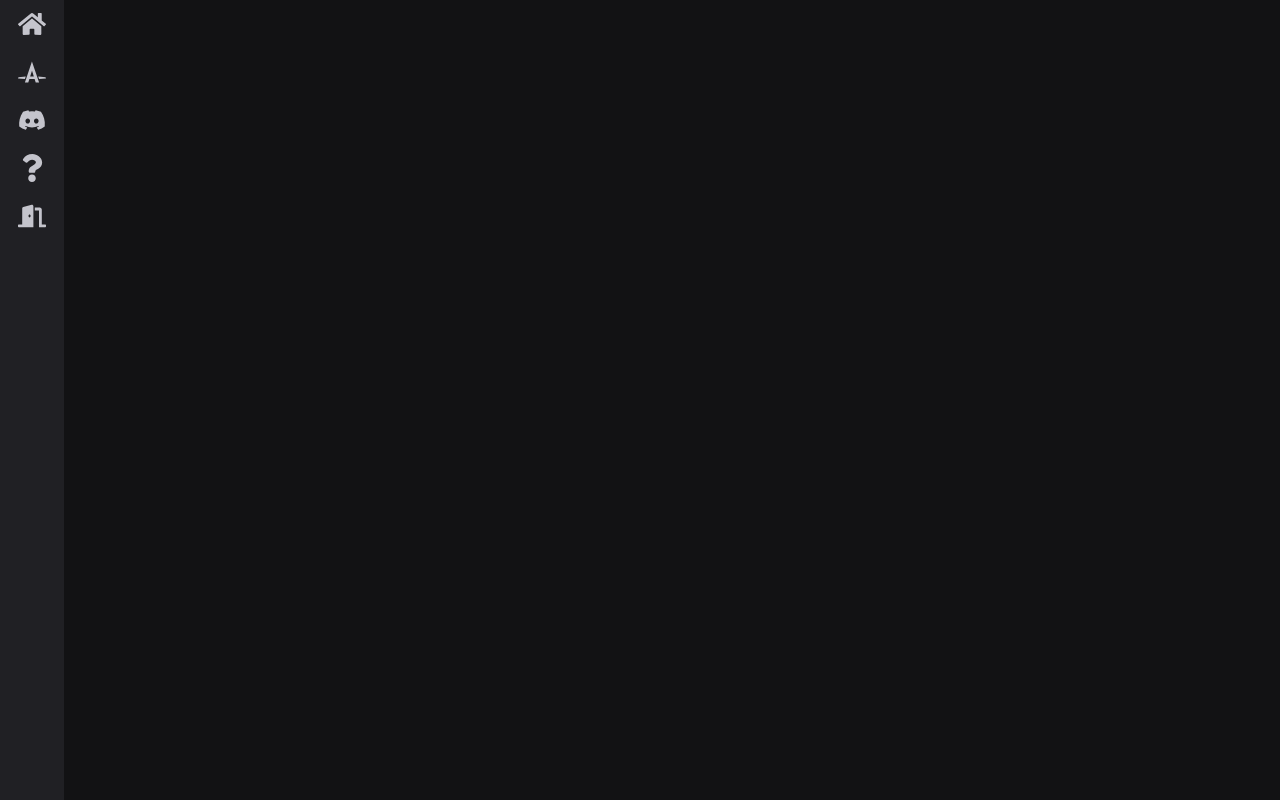
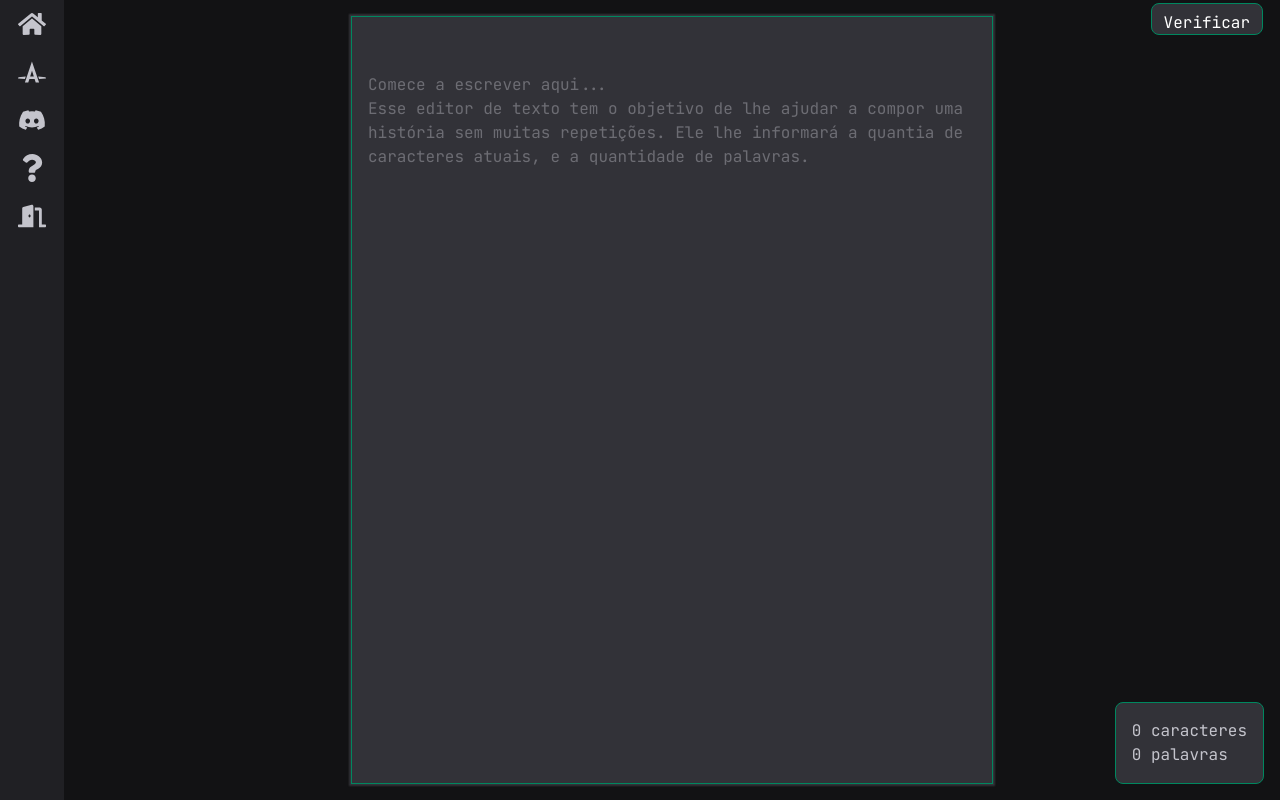
Before and after one commit to sum117/moniqueta-discord, a React (Vite) app: page /writer in a window 1280 px wide. Before the commit this address had no page. Shown: the top 800 px of the page. Built offline with nearby package versions, Linux system fonts and the light colour scheme.

Commit message:
Added text editor

```diff
--- a/src/App.tsx
+++ b/src/App.tsx
@@ -5,6 +5,7 @@ import {Sidebar} from './components/Sidebar/Sidebar';
 import {BlogDetails} from './components/BlogDetails/BlogDetails';
 import {useState} from 'react';
 import {CharForm} from './components/CharForm/CharForm';
+import { Writer } from './pages/Writer/Writer';
 export function App() {
   const [login, setLogin] = useState(false);
   if (!login) handleLogin();
@@ -19,6 +20,7 @@ export function App() {
           <Route path="/tradutor" element={<Tradutor />} />
           <Route path="/discord" element={<Discord />} />
           <Route path="/char-form" element={<CharForm />} />
+          <Route path="/writer" element={<Writer/>}/>
         </Routes>
       </div>
     </Router>
--- a/src/components/Avatar/Avatar.module.css
+++ b/src/components/Avatar/Avatar.module.css
@@ -8,6 +8,10 @@
   border-color: var(--green-500);
   border-style: solid;
   border-radius: 8px;
+  max-height: 30vh;
+  width: 30vw;
+  text-overflow: ellipsis;
+  overflow: hidden;
 }
 .card:hover {
   scale: 1.1;
@@ -52,11 +56,12 @@
 
 @media (max-width: 768px) {
   .card {
-    max-width: 100vw;
-    margin: 0;
+    width: 92vw;
+    margin: 0 1rem;
+    padding: 0;
   }
   .card .avatar {
-    margin-left: 8rem;
+    margin: calc(1px - 3rem) auto auto;
   }
   .card .desc {
     text-align: center;
--- a/src/components/Login/Login.module.css
+++ b/src/components/Login/Login.module.css
@@ -5,6 +5,8 @@
   background-color: var(--gray-800);
   color: var(--gray-100);
   text-align: center;
+  max-width: 30vw;
+  height: 30vh;
 }
 
 .loginWrapper h1 {
@@ -32,5 +34,7 @@
   .loginWrapper {
     margin: 0;
     max-height: 50vh;
+    width: unset;
+    max-width: unset;
   }
 }
--- a/src/global.css
+++ b/src/global.css
@@ -10,7 +10,8 @@
   --green-300: #00b37e;
   --green-500: #00875f;
 
-  --red-500: #f75a68;
+  --red-500: #ff6b6b;
+  --yellow-500: #ffe66d;
 }
 
 :focus {
@@ -25,7 +26,7 @@ a:focus {
   margin: 0;
   padding: 0;
   box-sizing: border-box;
-  overflow-anchor: initial;
+  overflow-anchor: 100vh;
 }
 ::-webkit-scrollbar {
   width: 10px;
--- /dev/null
+++ b/src/pages/Writer/Writer.module.css
@@ -0,0 +1,80 @@
+.container {
+  display: flex;
+  position: relative;
+  padding: 2rem 20rem;
+  margin: 1rem auto;
+  box-shadow: 0 0 0.1rem 0.1rem var(--gray-600);
+  background-color: var(--gray-600);
+  border: 1px solid var(--green-500);
+  overflow: hidden;
+  text-decoration: none;
+  height: calc(100vh - 2rem);
+}
+.editor {
+  position: absolute;
+  width: 100%;
+  height: 100%;
+  text-align: start;
+  top: 1rem;
+  left: 0;
+  padding: 1rem;
+  align-items: flex-start;
+  overflow-y: scroll;
+}
+.editor::-webkit-scrollbar {
+  width: 1px;
+}
+
+.placeholder {
+  opacity: 0.4;
+}
+
+.info {
+  position: fixed;
+  background-color: var(--gray-600);
+  padding: 1rem;
+  bottom: 1rem;
+  right: 1rem;
+  border: 1px solid var(--green-500);
+  border-radius: 8px;
+}
+.checkBtn {
+  width: 7rem;
+  top: 0;
+  right: 0.875rem;
+  position: fixed;
+  background-color: var(--gray-600);
+  border: 1px solid var(--green-500);
+  border-radius: 8px;
+  cursor: pointer;
+}
+.checkBtn:hover {
+  background-color: var(--green-500);
+  color: var(--gray-600);
+}
+.highlighted {
+  color: var(--red-500);
+}
+.highlightedConnector {
+  color: var(--green-500);
+}
+.highlightedPonctuation {
+  color: var(--yellow-500);
+}
+
+@media (max-width: 768px) {
+  .container {
+    padding: 0;
+    width: 100vw;
+    height: 100vh;
+  }
+  .checkBtn {
+    bottom: 0;
+    top: unset;
+    left: 0;
+  }
+  .info {
+    right: 0;
+    bottom: 0;
+  }
+}
--- /dev/null
+++ b/src/pages/Writer/Writer.tsx
@@ -0,0 +1,159 @@
+import styles from './Writer.module.css';
+import React, {useRef, useState} from 'react';
+export function Writer() {
+  const [text, setText] = useState('');
+  const editor = useRef<HTMLDivElement>(null);
+  const [isPlaceholderVisible, setIsPlaceholderVisible] = useState(true);
+  return (
+    <div className={styles.container}>
+      <div
+        ref={editor}
+        className={styles.editor}
+        contentEditable={true}
+        spellCheck={true}
+        onKeyDown={handleTabIndent}
+        onPaste={handlePaste}
+        onClick={handlePlaceholder}
+        onInput={handleTextChange}
+      >
+        {isPlaceholderVisible && (
+          <span className={styles.placeholder}>
+            <p>Comece a escrever aqui...</p>
+            <p>
+              Esse editor de texto tem o objetivo de lhe ajudar a compor uma
+              história sem muitas repetições. Ele lhe informará a quantia de
+              caracteres atuais, e a quantidade de palavras.
+            </p>
+          </span>
+        )}
+      </div>
+      <button className={styles.checkBtn} onClick={handleTextCheck}>
+        Verificar
+      </button>
+      <div className={styles.info}>
+        <p> {text.length} caracteres</p>
+        <p> {text.split(' ').length - 1} palavras</p>
+      </div>
+    </div>
+  );
+  function handlePaste(e: React.ClipboardEvent<HTMLDivElement>) {
+    e.preventDefault();
+    const text = e.clipboardData.getData('text/plain');
+    document.execCommand('insertHTML', false, text);
+  }
+  function handleTabIndent(e: React.KeyboardEvent<HTMLDivElement>) {
+    if (e.key === 'Tab') {
+      e.preventDefault();
+      document.execCommand('insertHTML', false, '&nbsp;&nbsp;&nbsp;&nbsp;');
+    }
+  }
+  function handlePlaceholder() {
+    setIsPlaceholderVisible(false);
+  }
+  function handleTextChange(e: React.FormEvent<HTMLDivElement>) {
+    setText(e.currentTarget.innerText);
+  }
+  function handleTextCheck() {
+    // split text into paragraphs
+    const paragraphs: string[] = text
+      .split('\n')
+      .filter(paragraph => paragraph !== '');
+    const highLightedText = paragraphs.map(paragraph => {
+      console.log(paragraph);
+      // maintain tab indentation
+      const words = paragraph
+        .split(/\s+/)
+        .filter(word => word !== '')
+        .map((word, index) => {
+          // if last index add indentation
+          if (index === 0) return '&nbsp;&nbsp;&nbsp;&nbsp;' + word;
+          return word;
+        });
+      // check for words repeated more than 3 times
+      const repeatedWords = words.filter(
+        (word, index, array) =>
+          array.indexOf(word) !== index &&
+          array.indexOf(word, index + 1) !== -1 &&
+          array.indexOf(word, index + 2) !== -1
+      );
+
+      // highlight repeated words
+      const connectors = [
+        'e',
+        'é',
+        'a',
+        'o',
+        'que',
+        'de',
+        'do',
+        'da',
+        'em',
+        'ou',
+        'com',
+        'um'
+      ];
+      const ponctuations = [
+        '.',
+        ',',
+        '!',
+        '?',
+        ':',
+        ';',
+        '-',
+        '–',
+        '—',
+        '...',
+        '…',
+        '“',
+        '”',
+        '"',
+        "'",
+        '(',
+        ')',
+        '[',
+        ']',
+        '{',
+        '}',
+        '«',
+        '»'
+      ];
+      const highlightedRepeated = words.map(word => {
+        if (repeatedWords.includes(word)) {
+          if (connectors.includes(word)) return word;
+          return `<span class="${styles.highlighted}">${word}</span>`;
+        }
+        return word;
+      });
+      const highlightedConnectors = highlightedRepeated.map(word => {
+        if (connectors.includes(word)) {
+          return `<span class="${styles.highlightedConnector}">${word}</span>`;
+        }
+        return word;
+      });
+      console.log(highlightedConnectors);
+      const highlightedPonctuations = highlightedConnectors.map(word => {
+        // get possible ponctuation
+        const possiblePonctuation = word[word.length - 1];
+        // if word ends with ponctuation maintain it and color only the ponctuation
+        if (ponctuations.includes(possiblePonctuation)) {
+          const isRepeated = repeatedWords.includes(
+            word.substring(0, word.length - 1)
+          )
+            ? `<span class=${styles.highlighted}>${word.substring(
+                0,
+                word.length - 1
+              )}</span>`
+            : word.substring(0, word.length - 1);
+
+          return `${isRepeated}<span class="${styles.highlightedPonctuation}">${possiblePonctuation}</span>`;
+        }
+        return word;
+      });
+      const highlightedParagraph = highlightedPonctuations.join(' ');
+
+      return highlightedParagraph;
+    });
+    // set text to highLightedText
+    editor.current!.innerHTML = highLightedText.join('<br><br>');
+  }
+}
```
Also changed, not shown: package.json (line endings or trailing spaces). Lines whose indentation alone changed are shown as unchanged.
